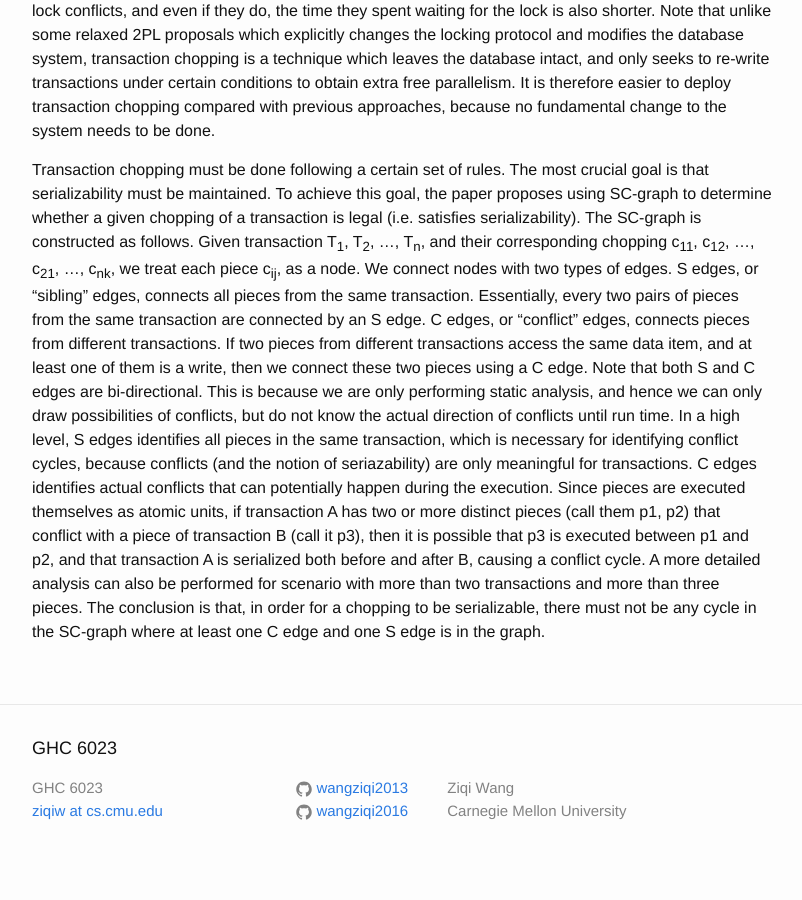
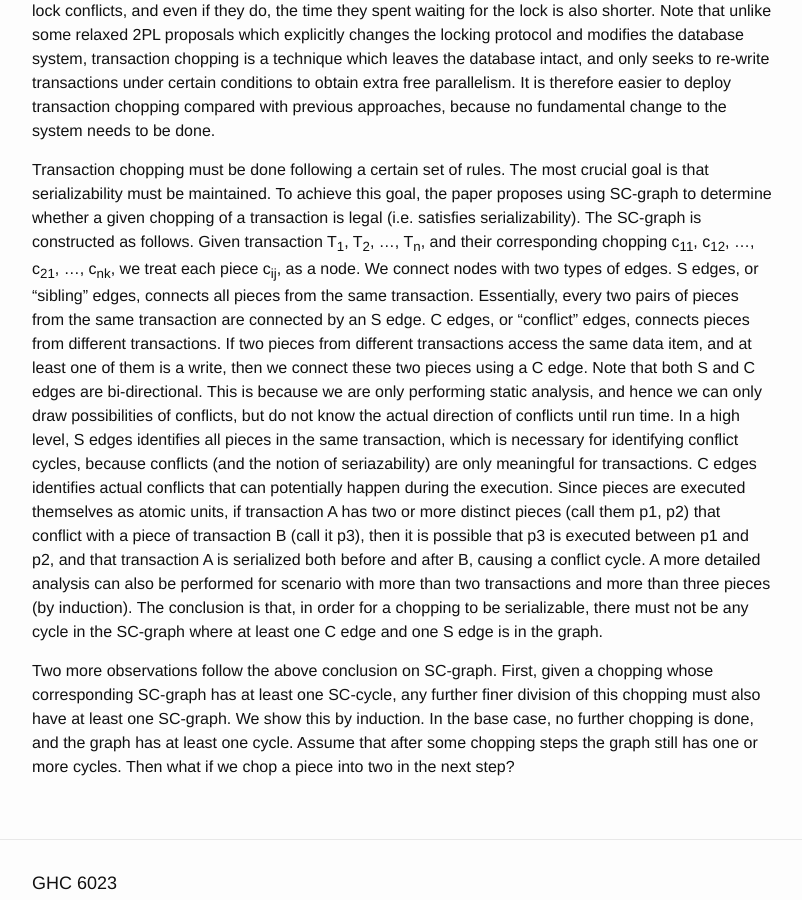
Before and after one commit to wangziqi2013/wangziqi2013.github.io, a Jekyll site: the page built from _posts/2019-01-02-Txn-Chopping.markdown, in a window 1280 px wide and 900 px high, scrolled down 1483 px. Shown: the whole window, without its empty margins (238-1040 px from the left). Built offline with Jekyll 4.4.1, drawn with Linux system fonts in a browser that asks for light colours.

Commit message:
Adding observations

```diff
--- a/_posts/2019-01-02-Txn-Chopping.markdown
+++ b/_posts/2019-01-02-Txn-Chopping.markdown
@@ -72,6 +72,11 @@ C edges identifies actual conflicts that can potentially happen during the execu
 themselves as atomic units, if transaction A has two or more distinct pieces (call them p1, p2) that conflict with
 a piece of transaction B (call it p3), then it is possible that p3 is executed between p1 and p2, and that
 transaction A is serialized both before and after B, causing a conflict cycle. A more detailed analysis can also be
-performed for scenario with more than two transactions and more than three pieces. The conclusion is that,
-in order for a chopping to be serializable, there must not be any cycle in the SC-graph where at least one
+performed for scenario with more than two transactions and more than three pieces (by induction). The conclusion is
+that, in order for a chopping to be serializable, there must not be any cycle in the SC-graph where at least one
 C edge and one S edge is in the graph.
+
+Two more observations follow the above conclusion on SC-graph. First, given a chopping whose corresponding SC-graph has
+at least one SC-cycle, any further finer division of this chopping must also have at least one SC-graph. We show this by induction.
+In the base case, no further chopping is done, and the graph has at least one cycle. Assume that after some chopping steps
+the graph still has one or more cycles. Then what if we chop a piece into two in the next step?
```
